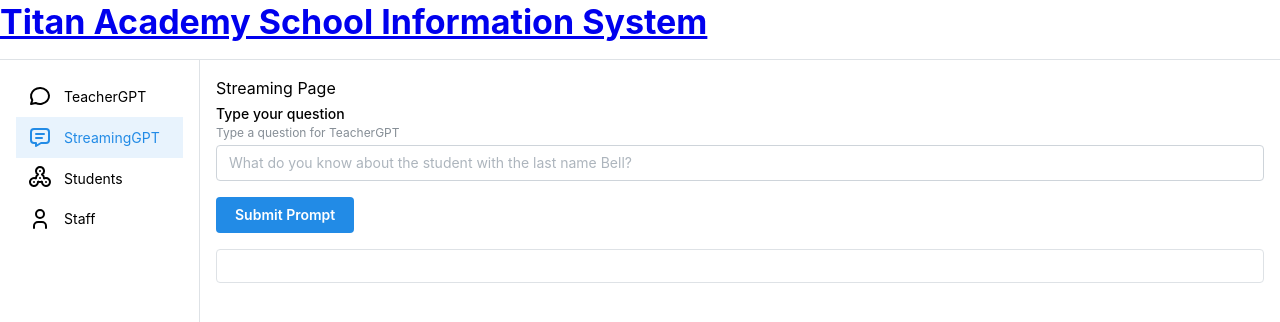
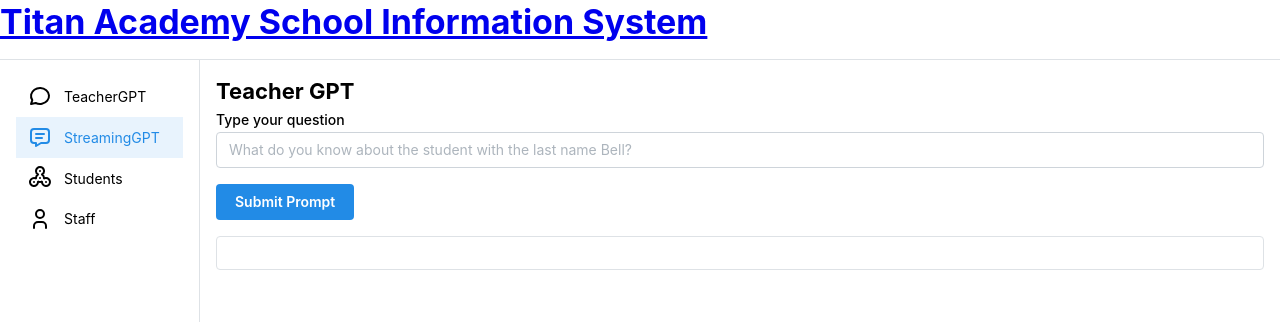
Before and after one commit to sxflynn/TeacherGPT, a React (Vite) app in the folder titanweb/: page /gptstreaming in a window 1280 px wide. Shown: the top 322 px of the page. Built offline with nearby package versions, Linux system fonts and the light colour scheme.

Commit message:
Added title tag

```diff
--- a/titanweb/src/pages/GPTStreaming.tsx
+++ b/titanweb/src/pages/GPTStreaming.tsx
@@ -1,4 +1,4 @@
-import { Box, Button, Group, TextInput } from "@mantine/core";
+import { Box, Button, Group, TextInput, Title } from "@mantine/core";
 import { useForm } from "@mantine/form";
 import { useState } from "react";
 import { Loading } from "../components/Loading/Loading";
@@ -58,12 +58,11 @@ export function GPTStreaming() {
 
   return (
     <>
-      Streaming Page
+      <Title order={3}>Teacher GPT</Title>
       <Box mb="md">
         <form onSubmit={form.onSubmit(handleStreamingSubmit)}>
           <TextInput
             label="Type your question"
-            description="Type a question for TeacherGPT"
             placeholder="What do you know about the student with the last name Bell?"
             {...form.getInputProps("prompt")}
           />
```
